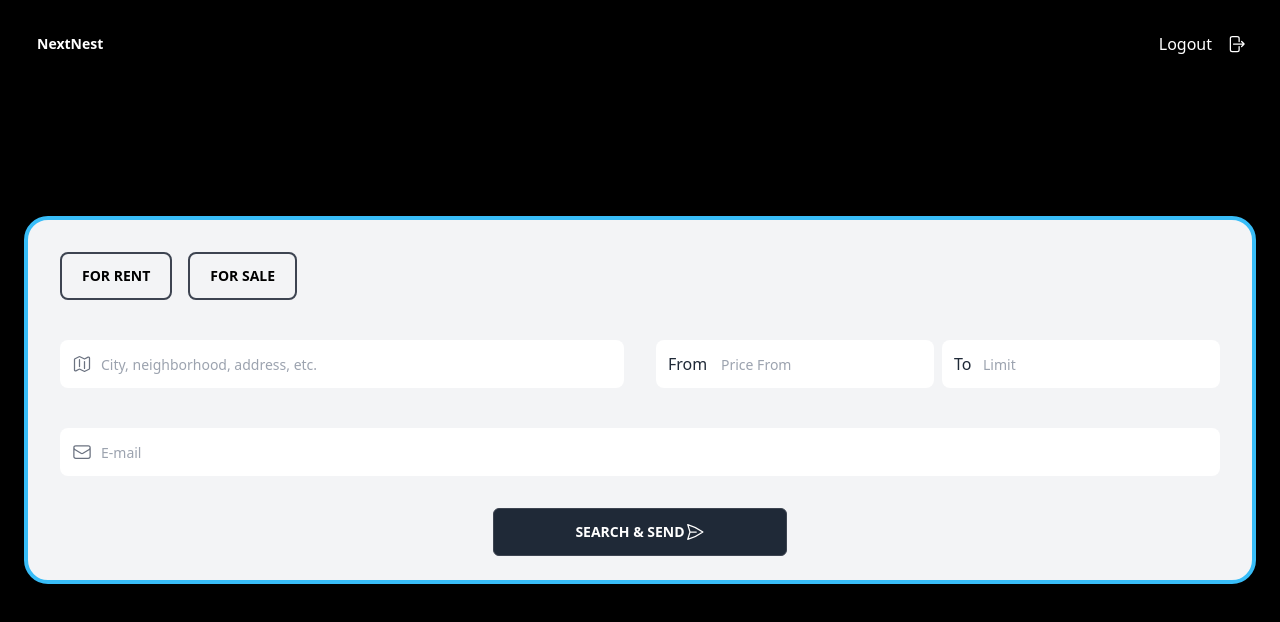
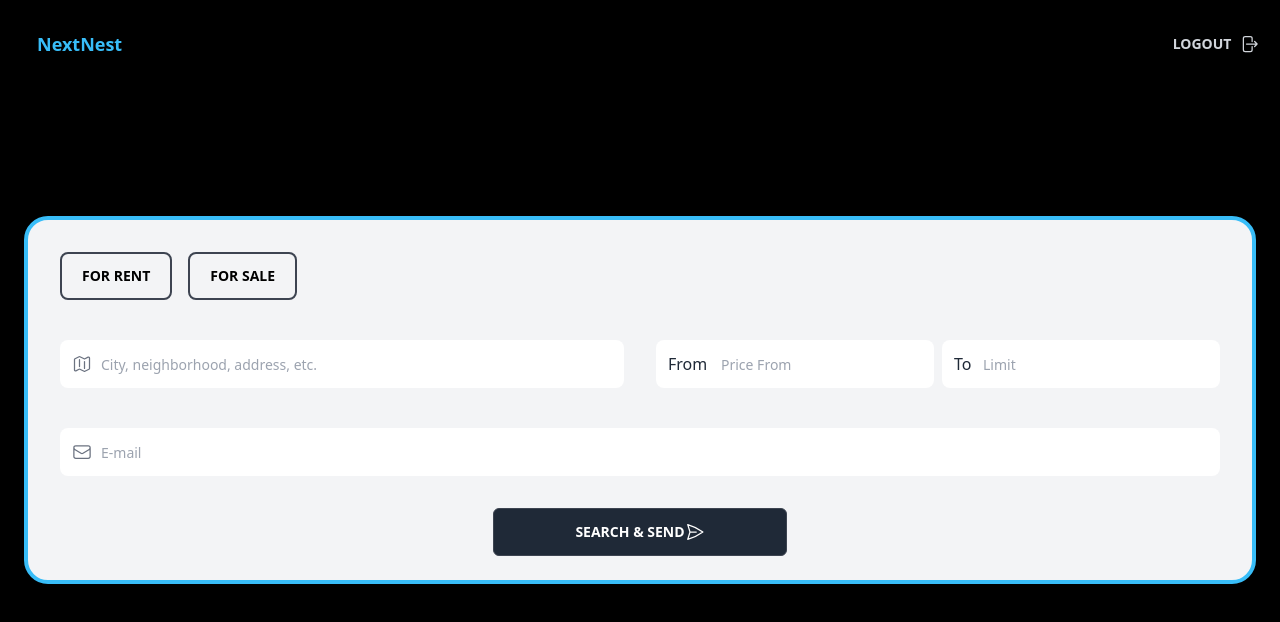
Before and after one commit to yigitaksoy/NextNest, a React (Vite) app in the folder client/: page /home in a window 1280 px wide. Shown: the top 622 px of the page. Built offline with nearby package versions, Linux system fonts and the light colour scheme; no server answers; the database is empty; sample sign-in values are in the browser's storage; a web font is replaced by a local one.

Commit message:
Style logo and logout button

```diff
--- a/client/src/components/Navbar.jsx
+++ b/client/src/components/Navbar.jsx
@@ -9,15 +9,19 @@ const Navbar = () => {
   return (
     <div className="navbar fixed bg-black p-5">
       <div className="flex-1">
-        <p className="text-md btn-ghost btn normal-case text-white">NextNest</p>
+        <p className="btn-ghost btn text-lg font-bold normal-case text-sky-400">
+          NextNest
+        </p>
       </div>
-      <div className="flex-none text-white">
-        Logout
+      <div className="mx-auto text-lg text-gray-300">
         <button
-          className="btn-ghost btn-square btn"
+          className="btn-ghost btn-square btn mx-auto flex"
           onClick={() => signOut(auth)}
         >
-          <ArrowRightOnRectangleIcon className="h-5 w-5 text-white" />
+          <div className="mr-10 flex items-center">
+            <p className="mr-2">Logout</p>
+            <ArrowRightOnRectangleIcon className="h-5 w-5 text-gray-300" />
+          </div>
         </button>
       </div>
     </div>
```
